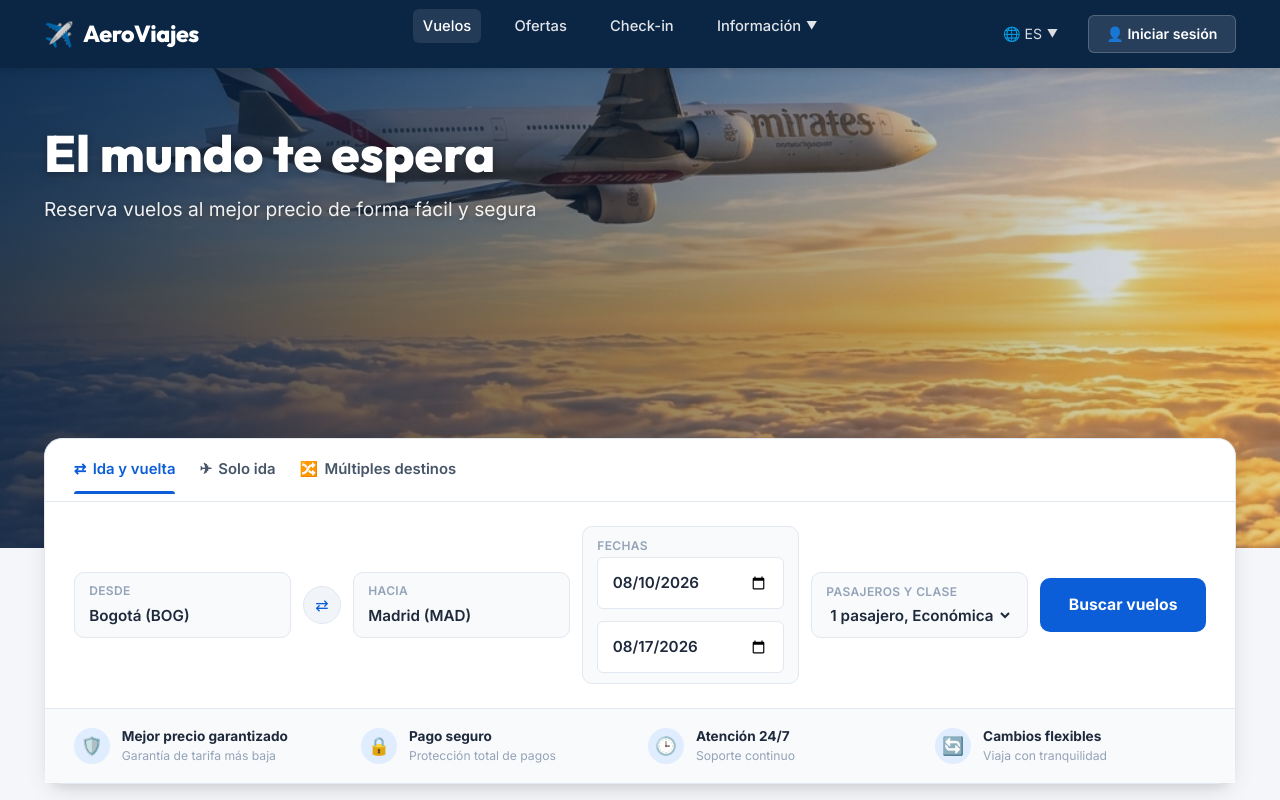
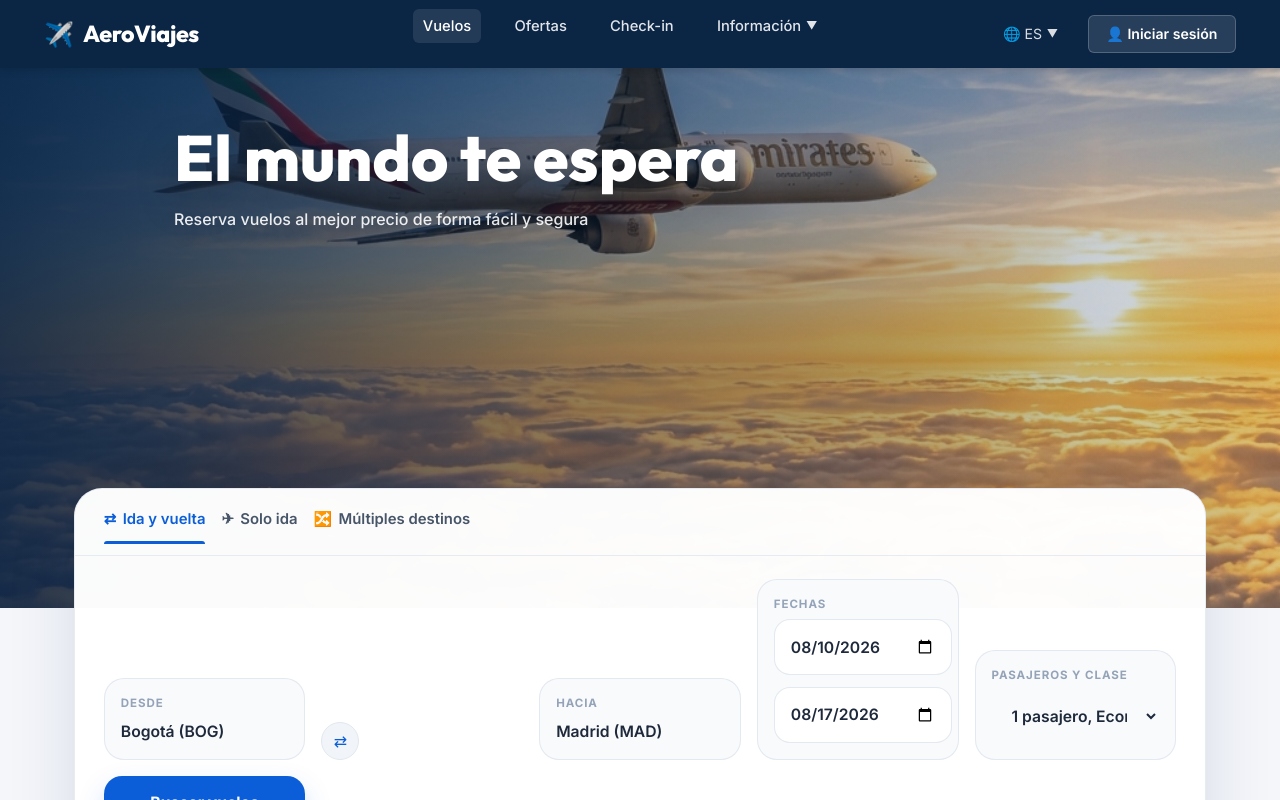
Before and after one commit to KamiloVelasquez/aerolinea-app, a React (Vite) app in the folder frontend/: page / in a window 1280 px wide. Shown: the top 800 px of the page. Built offline with nearby package versions, Linux system fonts and the light colour scheme; no server answers; the HTML template or start-up script is replaced by a standard one.

Commit message:
interfaz actualizacion

```diff
--- a/frontend/src/index.css
+++ b/frontend/src/index.css
@@ -187,22 +187,128 @@ body {
 }
 
 /* ═══════════════════════════════════════════
+   Auth Page
+   ═══════════════════════════════════════════ */
+
+.auth-page {
+  min-height: calc(100vh - 68px);
+  display: flex;
+  align-items: center;
+  justify-content: center;
+  padding: 3rem 1.5rem;
+  background: linear-gradient(180deg, rgba(244,246,250,1) 0%, rgba(229,234,246,1) 85%);
+}
+
+.form-card {
+  width: min(560px, 100%);
+  background: rgba(255,255,255,0.96);
+  border: 1px solid rgba(226,232,240,0.95);
+  border-radius: 32px;
+  padding: 2rem 2.2rem;
+  box-shadow: 0 30px 90px rgba(15,40,80,0.12);
+}
+
+.auth-brand {
+  margin-bottom: 1.75rem;
+}
+
+.auth-badge {
+  display: inline-flex;
+  align-items: center;
+  padding: 0.55rem 0.95rem;
+  border-radius: 999px;
+  font-size: 0.78rem;
+  font-weight: 700;
+  letter-spacing: 0.09em;
+  text-transform: uppercase;
+  background-color: rgba(11,94,215,0.12);
+  color: var(--primary-blue);
+  margin-bottom: 1rem;
+}
+
+.form-card h2 {
+  font-family: 'Outfit', sans-serif;
+  font-size: 2rem;
+  margin-bottom: 0.55rem;
+}
+
+.form-subtitle {
+  color: var(--text-body);
+  font-size: 1rem;
+  max-width: 88%;
+  line-height: 1.7;
+}
+
+.form-group {
+  display: grid;
+  gap: 0.55rem;
+  margin-top: 1.15rem;
+}
+
+.form-input {
+  width: 100%;
+  padding: 1rem 1rem;
+  border: 1px solid rgba(226,232,240,0.95);
+  background: #ffffff;
+  border-radius: 18px;
+  font-size: 1rem;
+  font-weight: 600;
+  color: var(--text-dark);
+  outline: none;
+  transition: border-color 0.2s ease, box-shadow 0.2s ease;
+}
+
+.form-input:focus {
+  border-color: var(--primary-blue);
+  box-shadow: 0 0 0 4px rgba(11,94,215,0.12);
+}
+
+.btn-form-submit {
+  width: 100%;
+  margin-top: 1.75rem;
+  padding: 1rem 0;
+  border-radius: 18px;
+  box-shadow: 0 18px 40px rgba(11,94,215,0.18);
+}
+
+.form-footer-text {
+  margin-top: 1.5rem;
+  text-align: center;
+  color: var(--text-muted);
+  font-size: 0.95rem;
+}
+
+.form-footer-link {
+  color: var(--primary-blue);
+  font-weight: 700;
+}
+
+.alert.alert-error {
+  margin-top: 1rem;
+  padding: 1rem 1rem;
+  border-radius: 16px;
+  background: rgba(254, 226, 226, 0.95);
+  color: #832020;
+  font-weight: 600;
+}
+
+/* ═══════════════════════════════════════════
    Hero Section
    ═══════════════════════════════════════════ */
 
 .hero-banner {
   position: relative;
-  min-height: 480px;
-  background: linear-gradient(to right, rgba(11, 37, 69, 0.82) 0%, rgba(11, 37, 69, 0.35) 60%, rgba(11, 37, 69, 0.1) 100%),
+  min-height: 540px;
+  background: linear-gradient(to right, rgba(11, 37, 69, 0.88) 0%, rgba(11, 37, 69, 0.45) 45%, rgba(11, 37, 69, 0.14) 100%),
               url('/hero_sky.png') center center / cover no-repeat;
   display: flex;
-  flex-direction: column;
-  justify-content: flex-start;
-  padding-top: 3.5rem;
+  align-items: flex-start;
+  justify-content: center;
+  padding: 3.5rem 0 4rem;
 }
 
 .hero-content {
-  max-width: 1240px;
+  max-width: 980px;
   margin: 0 auto;
   width: 100%;
   padding: 0 1.5rem;
@@ -211,20 +317,20 @@ body {
 
 .hero-title {
   font-family: 'Outfit', sans-serif;
-  font-size: 3.2rem;
+  font-size: clamp(2.75rem, 5vw, 4.25rem);
   font-weight: 800;
-  line-height: 1.15;
-  margin-bottom: 0.75rem;
-  text-shadow: 0 2px 10px rgba(0,0,0,0.3);
+  line-height: 1.05;
+  margin-bottom: 1rem;
+  text-shadow: 0 18px 40px rgba(0,0,0,0.25);
 }
 
 .hero-subtitle {
-  font-size: 1.2rem;
-  font-weight: 400;
-  color: rgba(255, 255, 255, 0.92);
-  max-width: 520px;
+  font-size: clamp(1rem, 1.15vw, 1.3rem);
+  font-weight: 500;
+  color: rgba(255, 255, 255, 0.9);
+  max-width: 640px;
   margin-bottom: 2.5rem;
-  text-shadow: 0 1px 5px rgba(0,0,0,0.3);
+  text-shadow: 0 10px 25px rgba(0,0,0,0.18);
 }
 
 /* ═══════════════════════════════════════════
@@ -232,26 +338,26 @@ body {
    ═══════════════════════════════════════════ */
 
 .search-widget-wrapper {
-  max-width: 1240px;
-  margin: -110px auto 3rem;
+  max-width: 1180px;
+  margin: -120px auto 3rem;
   padding: 0 1.5rem;
   position: relative;
   z-index: 10;
 }
 
 .search-widget {
-  background-color: var(--bg-white);
-  border-radius: var(--radius-xl);
-  box-shadow: var(--shadow-lg);
-  border: 1px solid var(--border-light);
+  background-color: rgba(255,255,255,0.98);
+  border-radius: 28px;
+  box-shadow: 0 30px 70px rgba(15, 40, 80, 0.12);
+  border: 1px solid rgba(226, 232, 240, 0.8);
   overflow: visible;
 }
 
 .search-tabs {
   display: flex;
-  gap: 1.5rem;
-  padding: 1.2rem 1.8rem 0.5rem;
-  border-bottom: 1px solid var(--border-light);
+  gap: 1rem;
+  padding: 1.2rem 1.8rem 0.75rem;
+  border-bottom: 1px solid rgba(226, 232, 240, 0.8);
 }
 
 .tab-btn {
@@ -286,35 +392,63 @@ body {
 }
 
 .search-form {
-  padding: 1.5rem 1.8rem;
+  padding: 1.4rem 1.8rem 1.8rem;
   display: grid;
-  grid-template-columns: 1fr auto 1fr 1fr 1fr auto;
-  gap: 0.75rem;
-  align-items: center;
+  grid-template-columns: repeat(5, minmax(0, 1fr));
+  gap: 1rem;
+  align-items: flex-end;
+}
+
+.search-form .input-box:nth-child(2) {
+  grid-column: span 1;
+}
+
+.search-form .input-box:nth-child(3) {
+  grid-column: span 1;
+}
+
+.search-form .input-box:nth-child(4) {
+  grid-column: span 1;
+}
+
+.search-form .input-box:nth-child(5) {
+  grid-column: span 1;
+}
+
+.search-form .btn-search {
+  grid-column: span 1;
+}
+
+@media (max-width: 980px) {
+  .search-form {
+    grid-template-columns: 1fr;
+    gap: 1rem;
+  }
 }
 
 .input-box {
   background-color: #f8fafc;
-  border: 1px solid var(--border-light);
-  border-radius: var(--radius-md);
-  padding: 0.6rem 0.9rem;
-  transition: border-color 0.2s ease;
+  border: 1px solid rgba(226, 232, 240, 0.95);
+  border-radius: 20px;
+  padding: 1rem 1rem;
+  transition: border-color 0.2s ease, transform 0.2s ease;
 }
 
 .input-box:focus-within {
-  border-color: var(--primary-blue);
+  border-color: rgba(11, 94, 215, 0.9);
   background-color: #ffffff;
-  box-shadow: 0 0 0 3px rgba(11, 94, 215, 0.12);
+  box-shadow: 0 16px 40px rgba(15, 46, 100, 0.08);
+  transform: translateY(-1px);
 }
 
 .input-box label {
   display: block;
-  font-size: 0.75rem;
-  font-weight: 600;
+  font-size: 0.72rem;
+  font-weight: 700;
   color: var(--text-muted);
   text-transform: uppercase;
-  letter-spacing: 0.03em;
-  margin-bottom: 0.15rem;
+  letter-spacing: 0.08em;
+  margin-bottom: 0.4rem;
 }
 
 
@@ -323,7 +457,7 @@ body {
   border: none;
   background: transparent;
   font-family: 'Inter', sans-serif;
-  font-size: 0.95rem;
+  font-size: 0.98rem;
   font-weight: 600;
   color: var(--text-dark);
   outline: none;
@@ -331,9 +465,9 @@ body {
 
 .input-box input[type="date"] {
   background-color: #ffffff;
-  border: 1px solid var(--border-light);
-  border-radius: var(--radius-sm);
-  padding: 0.85rem 0.9rem;
+  border: 1px solid rgba(226, 232, 240, 0.95);
+  border-radius: 16px;
+  padding: 0.95rem 1rem;
 }
 
 .input-box input[type="date"]:focus {
@@ -365,20 +499,21 @@ body {
   background-color: var(--primary-blue);
   color: var(--text-white);
   border: none;
-  border-radius: var(--radius-md);
+  border-radius: 18px;
   padding: 0 1.8rem;
   height: 54px;
   font-family: 'Inter', sans-serif;
   font-weight: 700;
   font-size: 0.98rem;
   cursor: pointer;
-  transition: background-color 0.2s ease, transform 0.1s ease;
+  transition: transform 0.2s ease, box-shadow 0.2s ease;
   white-space: nowrap;
+  box-shadow: 0 12px 28px rgba(11, 94, 215, 0.18);
 }
 
 .btn-search:hover {
-  background-color: var(--primary-blue-hover);
-  transform: translateY(-1px);
+  transform: translateY(-2px);
+  box-shadow: 0 16px 34px rgba(11, 94, 215, 0.24);
 }
 
 /* Trust Badges Bar inside Widget */
--- a/frontend/src/pages/Login.jsx
+++ b/frontend/src/pages/Login.jsx
@@ -33,8 +33,11 @@ function Login() {
   return (
     <div className="auth-page">
       <form className="form-card" onSubmit={submit}>
-        <h2>{t('auth.loginTitle')}</h2>
-        <p className="form-subtitle">{t('auth.loginSubtitle')}</p>
+        <div className="auth-brand">
+          <span className="auth-badge">AeroViajes</span>
+          <h2>{t('auth.loginTitle')}</h2>
+          <p className="form-subtitle">{t('auth.loginSubtitle')}</p>
+        </div>
 
         {error && <div className="alert alert-error">❌ {error}</div>}
 
@@ -62,12 +65,12 @@ function Login() {
           />
         </div>
 
-        <button className="btn-search" style={{ width: '100%', marginTop: '0.5rem' }} disabled={loading}>
+        <button className="btn-search btn-form-submit" disabled={loading}>
           {loading ? t('auth.loggingIn') : t('auth.loginButton')}
         </button>
 
-        <p style={{ textAlign: 'center', marginTop: '1.25rem', fontSize: '0.88rem', color: '#64748b' }}>
-          {t('auth.noAccount')} <Link to="/registro" style={{ color: '#0b5ed7', fontWeight: 600 }}>{t('auth.registerLink')}</Link>
+        <p className="form-footer-text">
+          {t('auth.noAccount')} <Link to="/registro" className="form-footer-link">{t('auth.registerLink')}</Link>
         </p>
       </form>
     </div>
```
